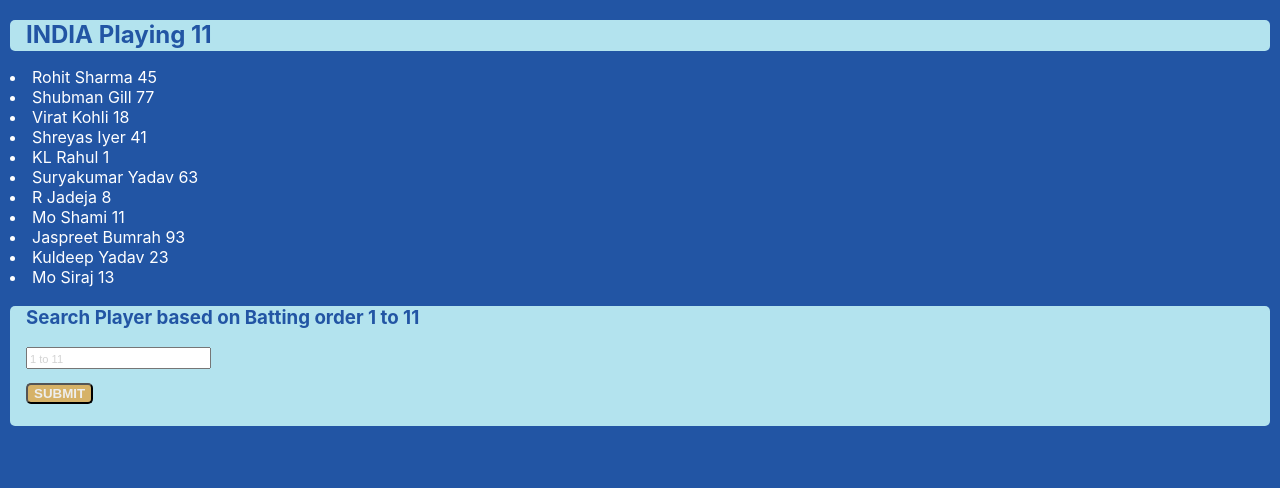
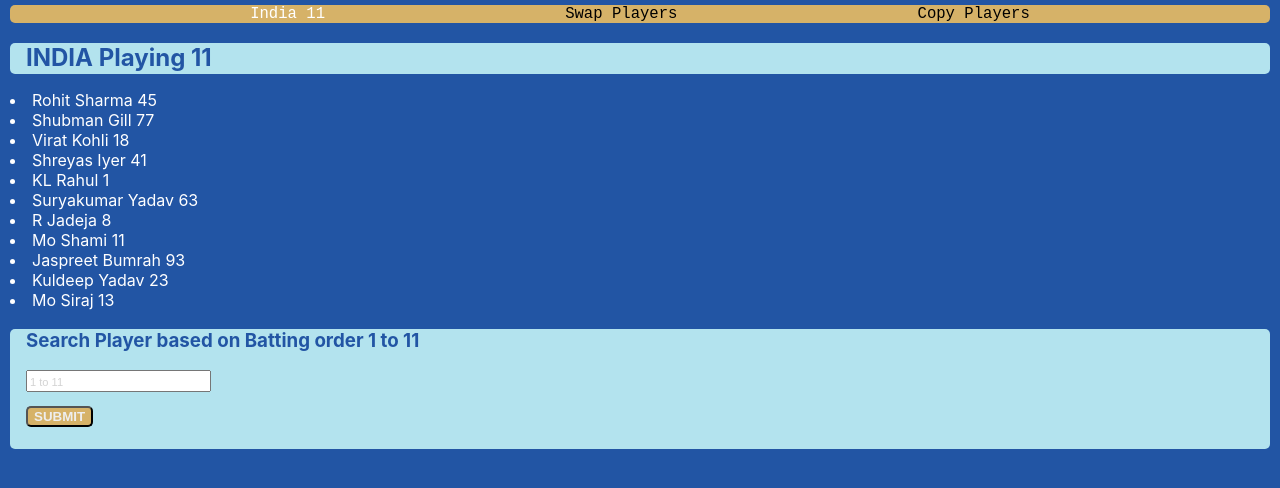
Before and after one commit to Sarthak97Jain/indian-player-app, a React (Create React App) app: page / in a window 1280 px wide. Shown: the top 488 px of the page. Built offline with nearby package versions, Linux system fonts and the light colour scheme.

Commit message:
#feature: Nav bar implementation.

```diff
--- a/src/App.js
+++ b/src/App.js
@@ -4,16 +4,20 @@ import PlayerComp from './components/Player-comp';
 import { BrowserRouter, Routes, Route } from "react-router-dom";
 import CopyExample from './components/CopyCustomHookExample/CopyExample';
 import SwapPlayer from './components/SwapPlayer/SwapPlayer';
+import NavBar from './components/NavBar/NavBar';
 
 function App() {
   return (
+    <>
     <BrowserRouter>
+    <NavBar/>
       <Routes>
         <Route path="/" element={ <PlayerComp/> } />
         <Route path="/copy" element={ <CopyExample/> } />
         <Route path="/swap" element={ <SwapPlayer/> } />
       </Routes>
     </BrowserRouter>
+    </>
   );
 }
 
--- /dev/null
+++ b/src/components/NavBar/NavBar.css
@@ -0,0 +1,14 @@
+.Navbar{
+    background-color: #D6B268;
+        border-radius: 5px;
+        display: flex;
+        justify-content: space-evenly;
+        font-size: larger;
+        font-family: monospace
+}
+.active{
+    color: white;
+}
+.passive{
+    color: black;
+}
--- /dev/null
+++ b/src/components/NavBar/NavBar.js
@@ -0,0 +1,36 @@
+import React from "react";
+import { NavLink } from "react-router-dom";
+import "./NavBar.css";
+
+const NavBarContent = [
+    {
+        key: "india",
+        path: "/",
+        text: "India 11",
+    },
+    {
+        key: "swap",
+        path: "/swap",
+        text: "Swap Players",
+    },
+    {
+        key: "copy",
+        path: "/copy",
+        text: "Copy Players",
+    }
+];
+const NavBar = () => {
+  return (
+    <div className="Navbar">
+        {NavBarContent.map((page)=>{
+            return (
+                <NavLink to={page.path}key={page.key} className={({ isActive }) => (isActive ? "active" : "passive")}>
+                    {page.text}
+                </NavLink>
+            );
+        })}
+    </div>
+  );
+};
+
+export default NavBar;
--- a/src/components/Player-comp.js
+++ b/src/components/Player-comp.js
@@ -33,8 +33,8 @@ const PlayerComp= () => {
             <h2>INDIA Playing 11</h2>
           </div>
           <div className="player-names-div">
-            {allPlayers.players?.map((player) => (
-              <li className="check">
+            {allPlayers.players?.map((player, index) => (
+              <li className="check" key={index}>
                 {player?.name} {player?.jersey}
               </li>
             ))}
```
